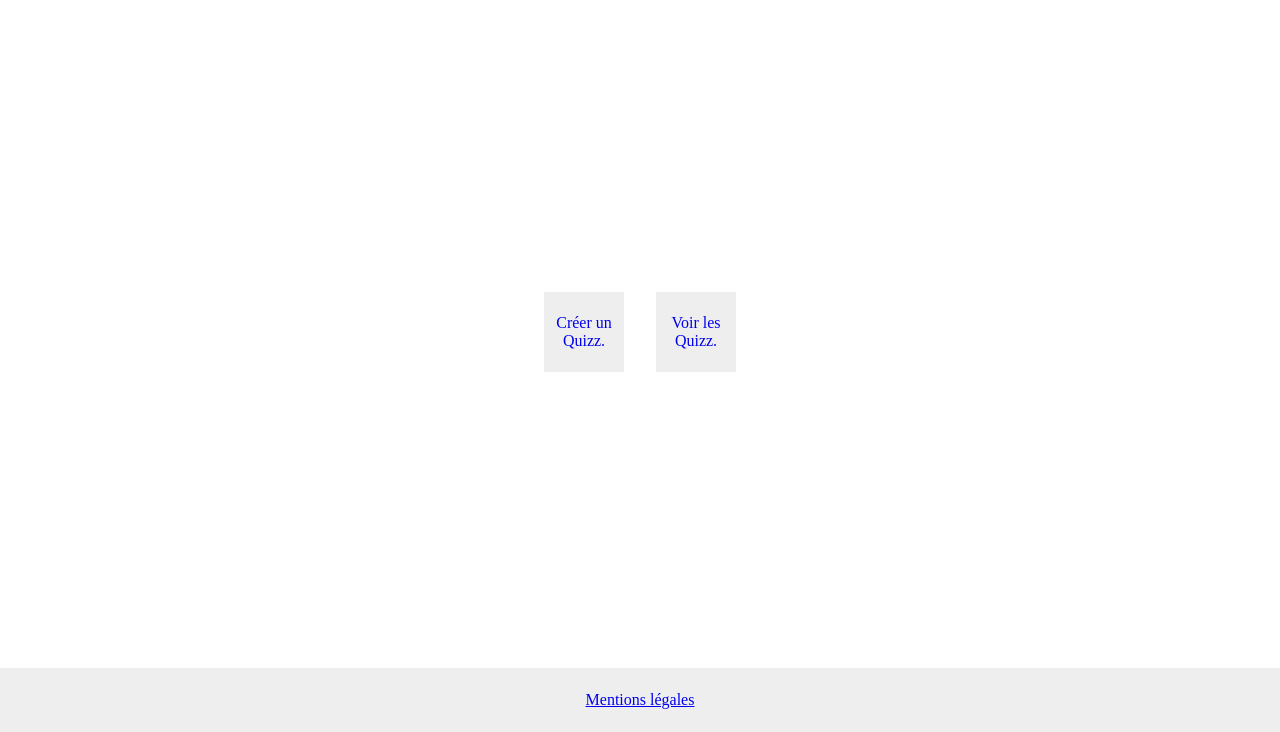
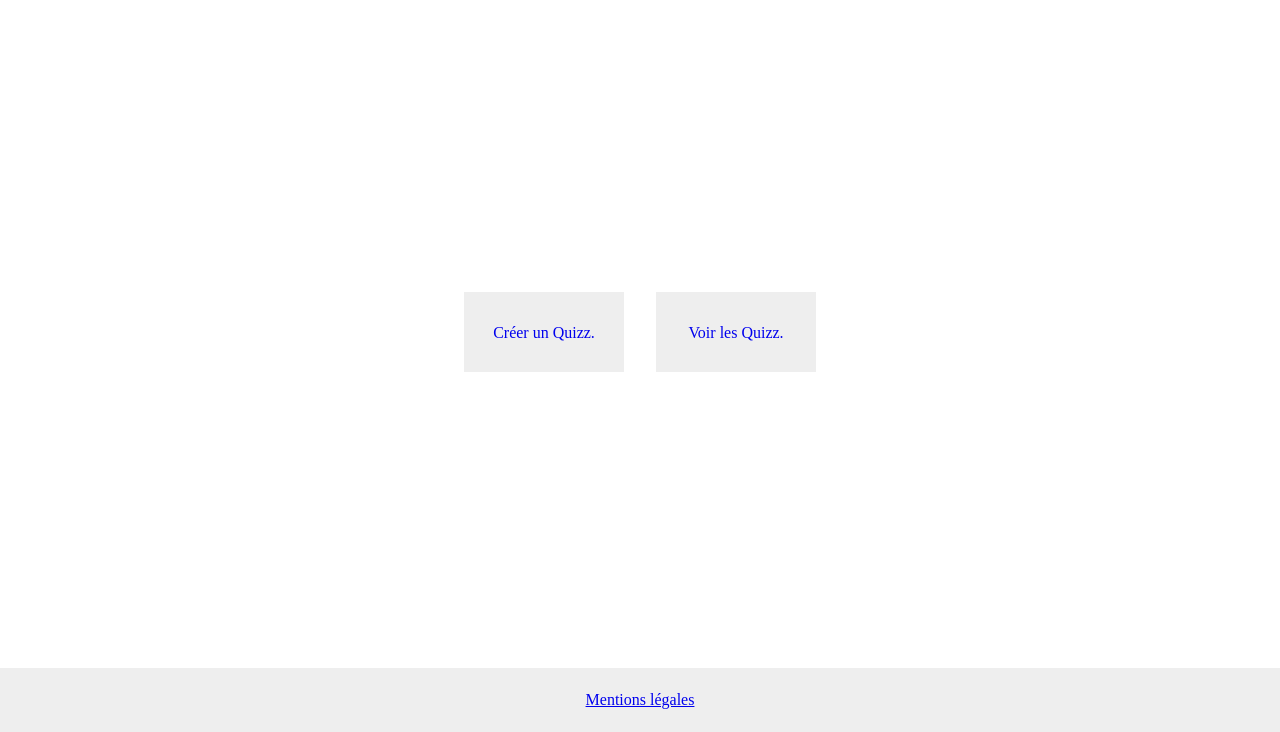
Before and after one commit to jlguenego/example_html, a plain HTML site: page app/index.html in a window 1280 px wide. Shown: the part 68-800 px from the top of the page. Drawn offline with Linux system fonts and the light colour scheme.

Commit message:
ok line-height

```diff
--- a/app/style.css
+++ b/app/style.css
@@ -4,6 +4,7 @@
 
 html,
 body {
+    width: 100%;
     height: 100%;
 }
 
@@ -87,19 +88,19 @@ main nav {
     grid-template-columns: 50% 50%;
 }
 
+/* inconvenient: text can be on one line only. */
 main nav a {
-    position: relative;
     display: block;
     text-align: center;
     background: #eee;
     margin: 1em;
-    width: 5em;
+    width: 10em;
     height: 5em;
+    line-height: 5em;
 }
 
 main nav a span {
-    position: absolute;
-    top: 50%;
-    left: 0;
-    transform: translateY(-50%)
+    display: inline-block;
+    white-space: nowrap;
+    vertical-align: middle;
 }
```
